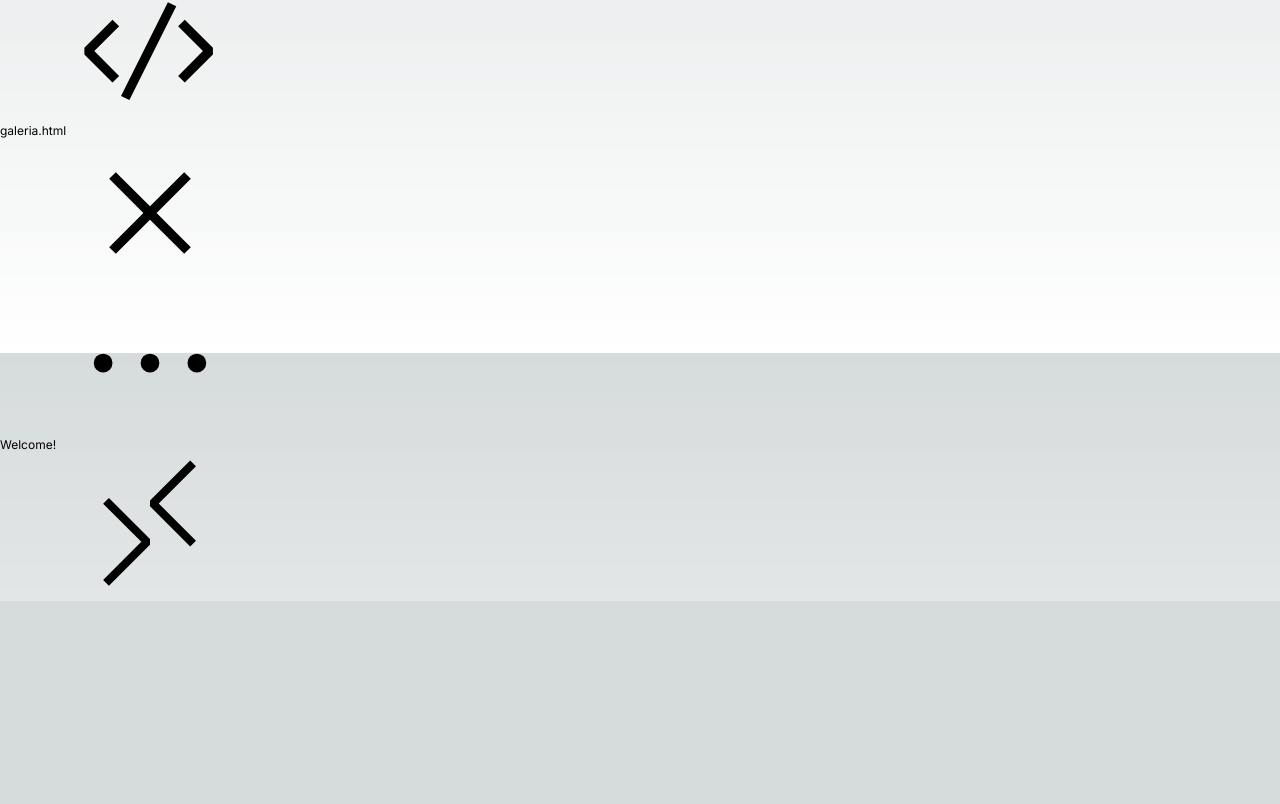
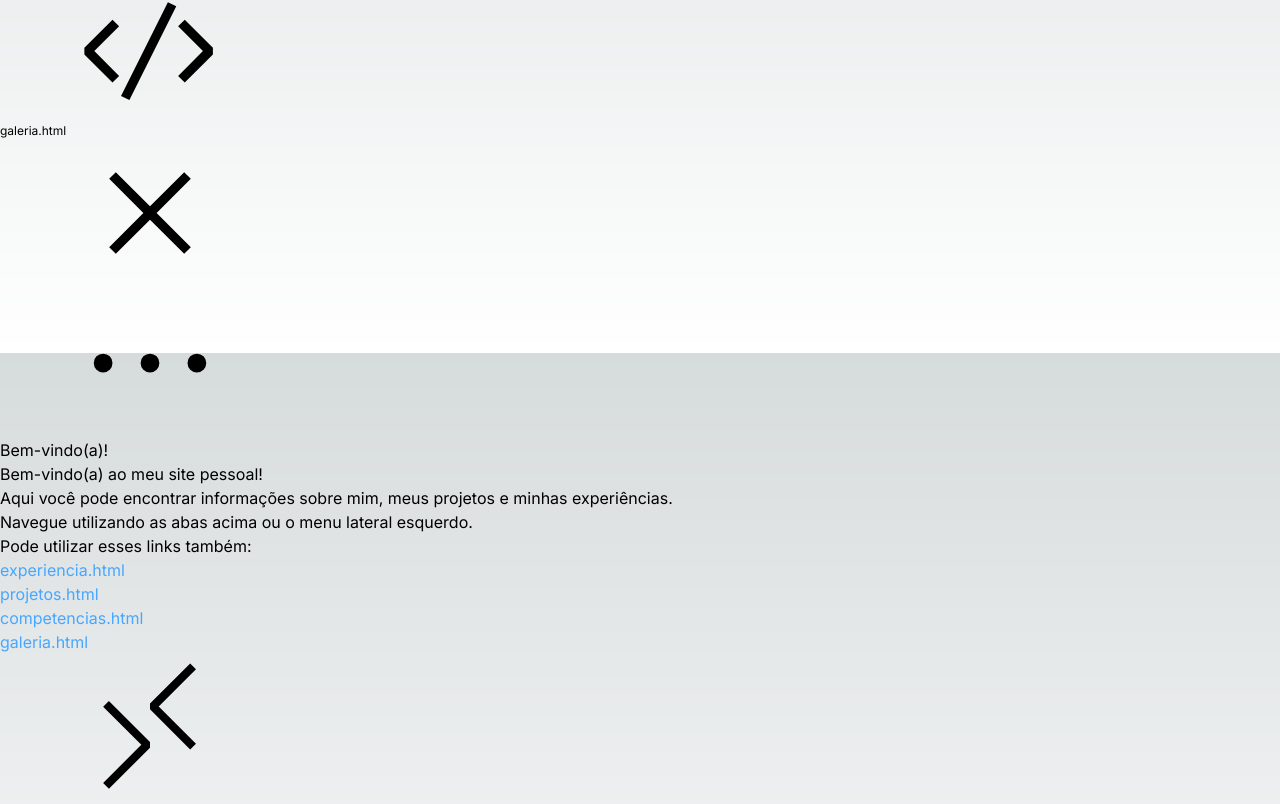
Before and after one commit to gustavotoyota/website, a Next.js app: page / in a window 1280 px wide. Shown: the part 4447-5251 px from the top of the page. Before the commit the page ends 5048 px from the top, so only its background shows below. Built offline with nearby package versions, Linux system fonts and the light colour scheme.

Commit message:
improve: fill welcome tab

```diff
--- a/src/app/page.tsx
+++ b/src/app/page.tsx
@@ -185,6 +185,10 @@ export default function Home() {
 
                       setActiveTab(file);
                       setActiveItem(file);
+
+                      if (document.body.clientWidth <= 600) {
+                        setActiveAction(null);
+                      }
                     }}
                   />
                 ))}
--- a/src/components/tabs/experiencia.tsx
+++ b/src/components/tabs/experiencia.tsx
@@ -15,6 +15,9 @@ export default function ExperienciaTab() {
           ---
 
           \`2021-2023\` - **Pausa para desenvolvimento pessoal**
+
+          - Desenvolvimento de alguns apps pessoais.
+          - Mais informações em projetos.html.
 
           &nbsp;
 
--- a/src/components/tabs/projetos.tsx
+++ b/src/components/tabs/projetos.tsx
@@ -10,7 +10,7 @@ export default function ProjetosTab() {
     >
       <ReactMarkdown
         children={prepareMarkdown(`
-          # Projetos
+          # Projetos pessoais
 
           ---
 
--- a/src/components/tabs/welcome.tsx
+++ b/src/components/tabs/welcome.tsx
@@ -1,3 +1,40 @@
+/* eslint-disable react/no-children-prop */
+import { prepareMarkdown } from "@/utils";
+import Link from "next/link";
+import { ReactMarkdown } from "react-markdown/lib/react-markdown";
+
 export default function WelcomeTab() {
-  return <div>Welcome!</div>;
+  return (
+    <div
+      className="px-5 py-1"
+      style={{ fontSize: "1rem", lineHeight: "1.5rem" }}
+    >
+      <ReactMarkdown
+        children={prepareMarkdown(`
+          # Bem-vindo(a)!
+
+          Bem-vindo(a) ao meu site pessoal! \\
+          Aqui você pode encontrar informações sobre mim, meus projetos e minhas experiências.
+
+          Navegue utilizando as abas acima ou o menu lateral esquerdo. \\
+          Pode utilizar esses links também:
+        `)}
+      />
+
+      <ul>
+        <li>
+          <Link href="/experiencia">experiencia.html</Link>
+        </li>
+        <li>
+          <Link href="/projetos">projetos.html</Link>
+        </li>
+        <li>
+          <Link href="/competencias">competencias.html</Link>
+        </li>
+        <li>
+          <Link href="/galeria">galeria.html</Link>
+        </li>
+      </ul>
+    </div>
+  );
 }
```
